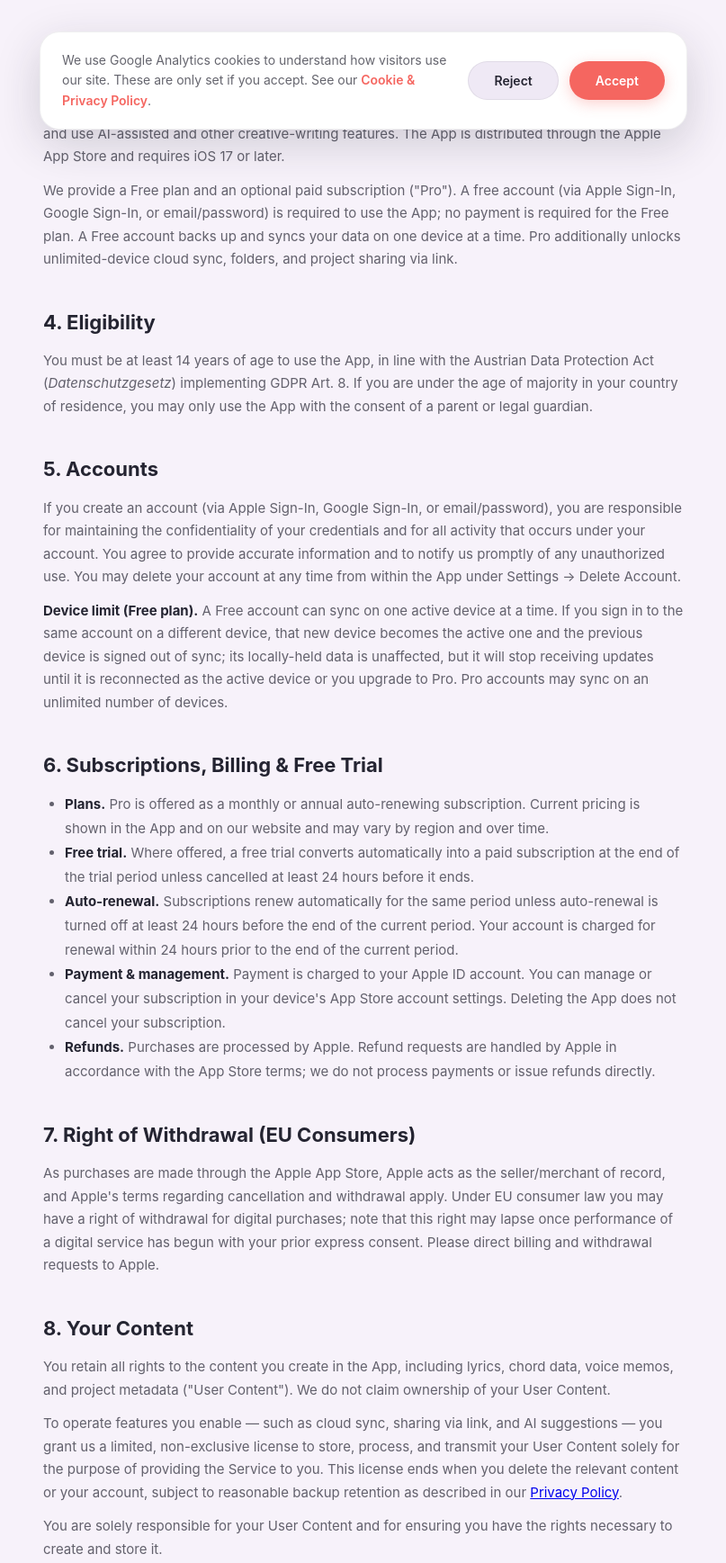
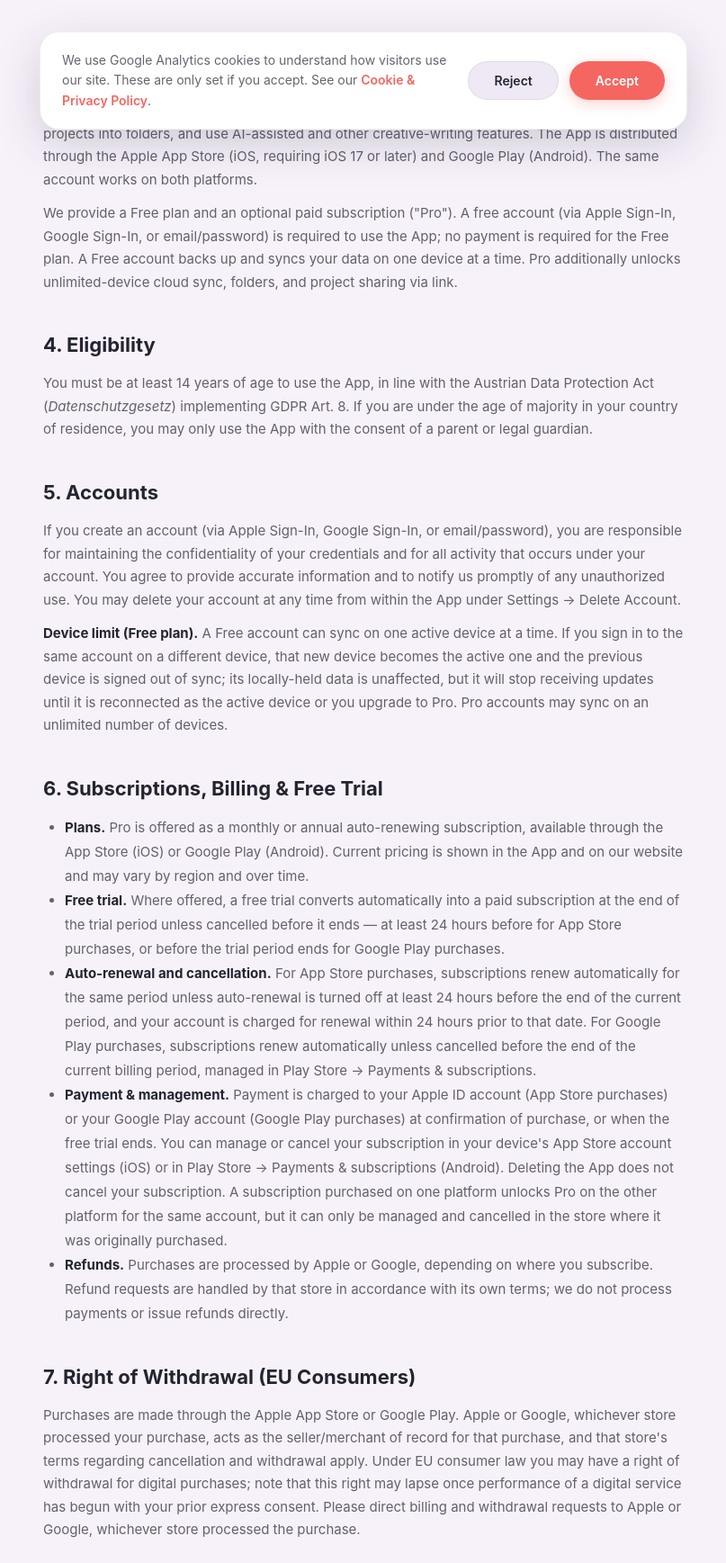
Before and after one commit to dariala1412/JamRoomWebsite, a plain HTML site: page terms.html in a window 1280 px wide. Shown: the part 632-2369 px from the top of the page at 90% size, without its empty margins (236-1043 px from the left). Drawn offline with Linux system fonts and the light colour scheme.

Commit message:
cover Android and Google Play in privacy policy and terms
Co-Authored-By: Claude Sonnet 5.5 <noreply@anthropic.com>

```diff
--- a/terms.html
+++ b/terms.html
@@ -32,7 +32,7 @@
     <section class="privacy">
         <div class="container privacy-container">
             <h1>Terms of Service</h1>
-            <p class="privacy-updated">Last updated: October 26, 2026</p>
+            <p class="privacy-updated">Last updated: November 19, 2026</p>
 
             <div class="privacy-content">
                 <h2>1. Introduction</h2>
@@ -47,7 +47,7 @@
                 Contact: <a href="mailto:support@jamroom.eu">support@jamroom.eu</a></p>
 
                 <h2>3. The Service</h2>
-                <p>Jam Room is a songwriting tool for iPhone and iPad that lets you capture ideas, write lyrics, record and layer multiple voice takes, detect chords and melody by ear, organize song projects into folders, and use AI-assisted and other creative-writing features. The App is distributed through the Apple App Store and requires iOS 17 or later.</p>
+                <p>Jam Room is a songwriting tool for iPhone, iPad, and Android devices that lets you capture ideas, write lyrics, record and layer multiple voice takes, detect chords and melody by ear, organize song projects into folders, and use AI-assisted and other creative-writing features. The App is distributed through the Apple App Store (iOS, requiring iOS 17 or later) and Google Play (Android). The same account works on both platforms.</p>
                 <p>We provide a Free plan and an optional paid subscription ("Pro"). A free account (via Apple Sign-In, Google Sign-In, or email/password) is required to use the App; no payment is required for the Free plan. A Free account backs up and syncs your data on one device at a time. Pro additionally unlocks unlimited-device cloud sync, folders, and project sharing via link.</p>
 
                 <h2>4. Eligibility</h2>
@@ -59,15 +59,15 @@
 
                 <h2>6. Subscriptions, Billing &amp; Free Trial</h2>
                 <ul>
-                    <li><strong>Plans.</strong> Pro is offered as a monthly or annual auto-renewing subscription. Current pricing is shown in the App and on our website and may vary by region and over time.</li>
-                    <li><strong>Free trial.</strong> Where offered, a free trial converts automatically into a paid subscription at the end of the trial period unless cancelled at least 24 hours before it ends.</li>
-                    <li><strong>Auto-renewal.</strong> Subscriptions renew automatically for the same period unless auto-renewal is turned off at least 24 hours before the end of the current period. Your account is charged for renewal within 24 hours prior to the end of the current period.</li>
-                    <li><strong>Payment &amp; management.</strong> Payment is charged to your Apple ID account. You can manage or cancel your subscription in your device's App Store account settings. Deleting the App does not cancel your subscription.</li>
-                    <li><strong>Refunds.</strong> Purchases are processed by Apple. Refund requests are handled by Apple in accordance with the App Store terms; we do not process payments or issue refunds directly.</li>
+                    <li><strong>Plans.</strong> Pro is offered as a monthly or annual auto-renewing subscription, available through the App Store (iOS) or Google Play (Android). Current pricing is shown in the App and on our website and may vary by region and over time.</li>
+                    <li><strong>Free trial.</strong> Where offered, a free trial converts automatically into a paid subscription at the end of the trial period unless cancelled before it ends — at least 24 hours before for App Store purchases, or before the trial period ends for Google Play purchases.</li>
+                    <li><strong>Auto-renewal and cancellation.</strong> For App Store purchases, subscriptions renew automatically for the same period unless auto-renewal is turned off at least 24 hours before the end of the current period, and your account is charged for renewal within 24 hours prior to that date. For Google Play purchases, subscriptions renew automatically unless cancelled before the end of the current billing period, managed in Play Store → Payments &amp; subscriptions.</li>
+                    <li><strong>Payment &amp; management.</strong> Payment is charged to your Apple ID account (App Store purchases) or your Google Play account (Google Play purchases) at confirmation of purchase, or when the free trial ends. You can manage or cancel your subscription in your device's App Store account settings (iOS) or in Play Store → Payments &amp; subscriptions (Android). Deleting the App does not cancel your subscription. A subscription purchased on one platform unlocks Pro on the other platform for the same account, but it can only be managed and cancelled in the store where it was originally purchased.</li>
+                    <li><strong>Refunds.</strong> Purchases are processed by Apple or Google, depending on where you subscribe. Refund requests are handled by that store in accordance with its own terms; we do not process payments or issue refunds directly.</li>
                 </ul>
 
                 <h2>7. Right of Withdrawal (EU Consumers)</h2>
-                <p>As purchases are made through the Apple App Store, Apple acts as the seller/merchant of record, and Apple's terms regarding cancellation and withdrawal apply. Under EU consumer law you may have a right of withdrawal for digital purchases; note that this right may lapse once performance of a digital service has begun with your prior express consent. Please direct billing and withdrawal requests to Apple.</p>
+                <p>Purchases are made through the Apple App Store or Google Play. Apple or Google, whichever store processed your purchase, acts as the seller/merchant of record for that purchase, and that store's terms regarding cancellation and withdrawal apply. Under EU consumer law you may have a right of withdrawal for digital purchases; note that this right may lapse once performance of a digital service has begun with your prior express consent. Please direct billing and withdrawal requests to Apple or Google, whichever store processed the purchase.</p>
 
                 <h2>8. Your Content</h2>
                 <p>You retain all rights to the content you create in the App, including lyrics, chord data, voice memos, and project metadata ("User Content"). We do not claim ownership of your User Content.</p>
```
Also changed, not shown: privacy.html (+12 -4 lines).
